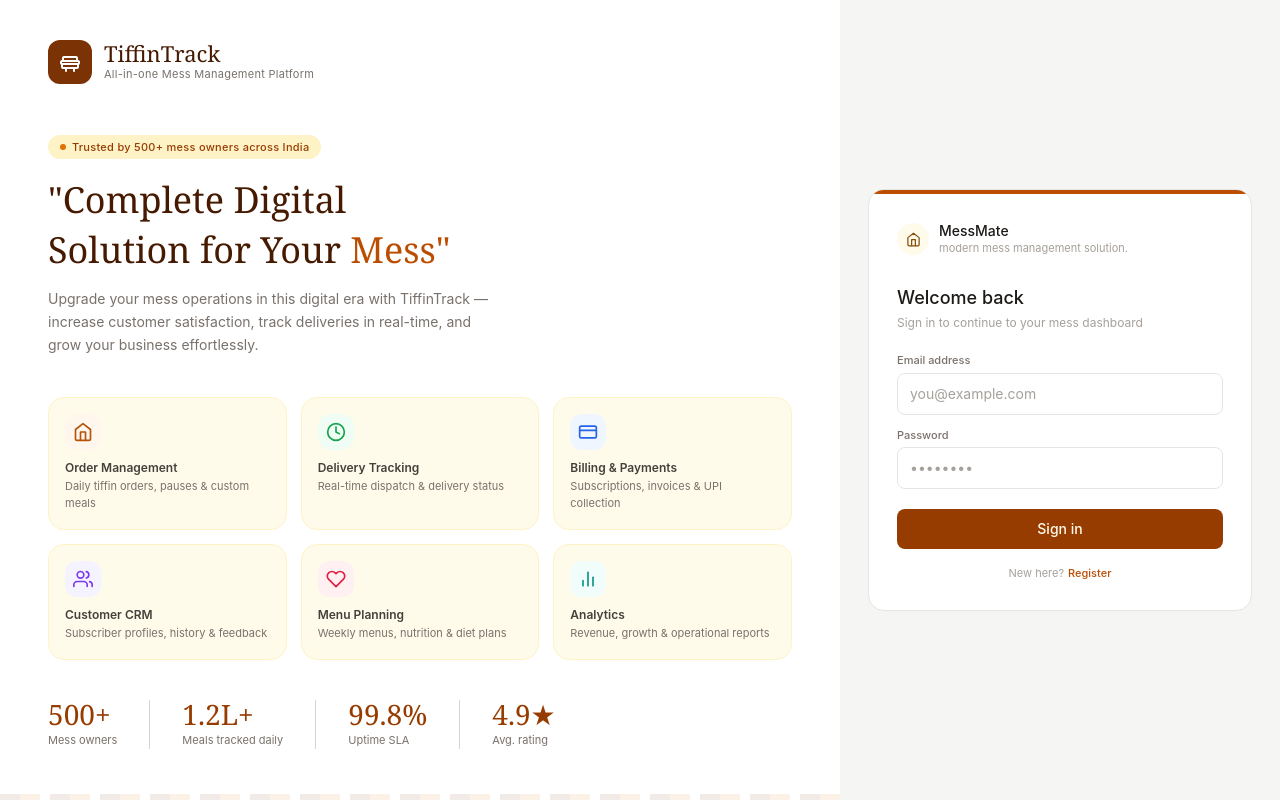
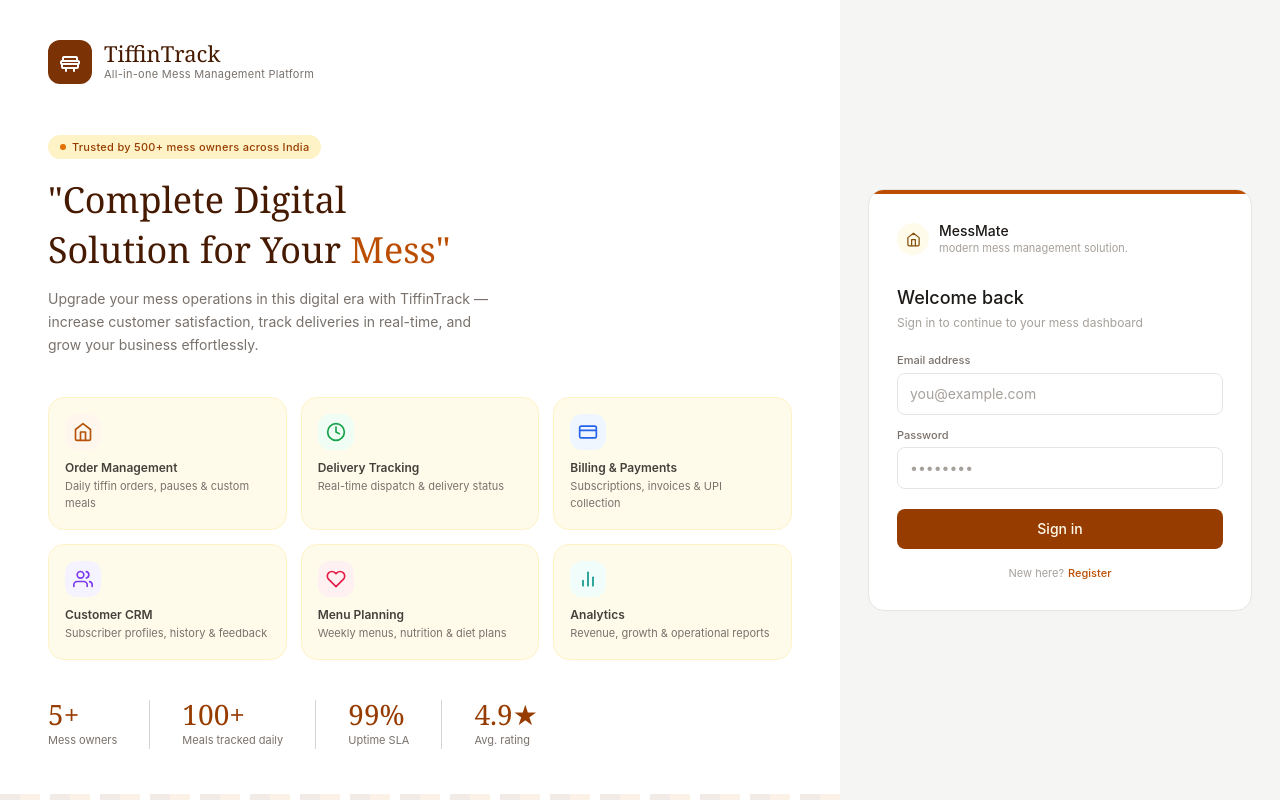
Before and after one commit to YamrajOfCodes/Meal-Manager, a React (Vite) app in the folder Client/: page / in a window 1280 px wide. Built offline with nearby package versions, Linux system fonts and the light colour scheme.

Commit message:
statistices updated

```diff
--- a/Client/src/Pages/Login/Login.jsx
+++ b/Client/src/Pages/Login/Login.jsx
@@ -144,9 +144,9 @@ const registerUserFields = [
 ];
 
 const stats = [
-  { num: "500+", label: "Mess owners" },
-  { num: "1.2L+", label: "Meals tracked daily" },
-  { num: "99.8%", label: "Uptime SLA" },
+  { num: "5+", label: "Mess owners" },
+  { num: "100+", label: "Meals tracked daily" },
+  { num: "99%", label: "Uptime SLA" },
   { num: "4.9★", label: "Avg. rating" },
 ];
 
```
